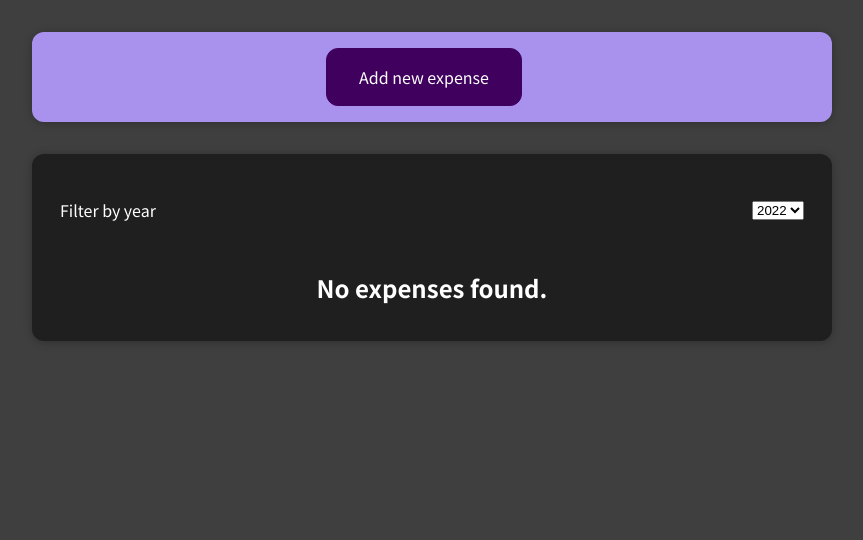
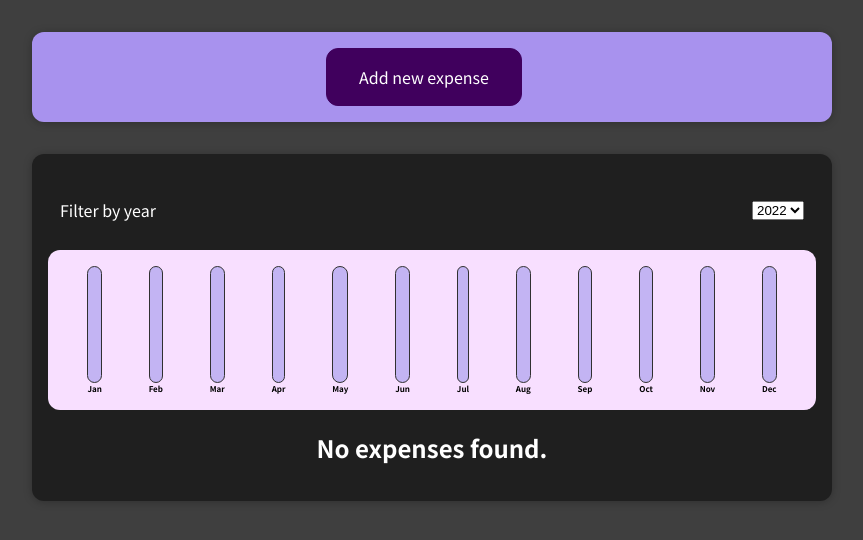
Before and after one commit to JarielGFox/expense_planner, a React (Create React App) app: page / in a window 1280 px wide. Shown: the top 540 px of the page, without its empty margins (208-1071 px from the left). Built offline with nearby package versions, Linux system fonts and the light colour scheme.

Commit message:
added indicators to track and monitor the expenses via chart bars

```diff
--- /dev/null
+++ b/src/components/Chart/Chart.css
@@ -0,0 +1,10 @@
+.chart {
+  height: 10rem;
+  padding: 1rem;
+  border-radius: 12px;
+  background-color: #f8dfff;
+  text-align: center;
+  display: flex;
+  justify-content: space-around;
+  text-align: center;
+}
--- /dev/null
+++ b/src/components/Chart/Chart.js
@@ -0,0 +1,21 @@
+import ChartBar from "./ChartBar";
+import "./Chart.css";
+
+const Chart = ({ dataPoints }) => {
+
+    const dataPointValues = dataPoints.map(dataPoint => dataPoint.value);
+    const maxTotal = Math.max(...dataPointValues);
+
+    return <div className="chart">
+        {dataPoints.map((dataPoint) => (
+            <ChartBar
+                value={dataPoint.value}
+                maxValue={maxTotal}
+                label={dataPoint.label}
+                key={dataPoint.label}
+            />
+        ))}
+    </div>;
+}
+
+export default Chart;
--- /dev/null
+++ b/src/components/Chart/ChartBar.css
@@ -0,0 +1,30 @@
+.chart-bar {
+  height: 100%;
+  display: flex;
+  flex-direction: column;
+  align-items: center;
+}
+
+.chart-bar__inner {
+  height: 100%;
+  width: 100%;
+  border: 1px solid #313131;
+  border-radius: 12px;
+  background-color: #c3b4f3;
+  overflow: hidden;
+  display: flex;
+  flex-direction: column;
+  justify-content: flex-end;
+}
+
+.chart-bar__fill {
+  background-color: #4826b9;
+  width: 100%;
+  transition: all 0.3s ease-out;
+}
+
+.chart-bar__label {
+  font-weight: bold;
+  font-size: 0.5rem;
+  text-align: center;
+}
--- /dev/null
+++ b/src/components/Chart/ChartBar.js
@@ -0,0 +1,23 @@
+import './ChartBar.css';
+
+const ChartBar = ({ label, maxValue, value }) => {
+
+    let barFillHeight = '0%';
+
+    if (maxValue > 0) {
+        barFillHeight = Math.round((value / maxValue) * 100) + '%';
+    }
+
+    return <div className="chart-bar">
+        <div className="chart-bar__inner">
+            <div style={{ height: barFillHeight }} className="chart-bar__fill">
+
+            </div>
+        </div>
+        <div className="chart-bar__label">
+            {label}
+        </div>
+    </div>;
+}
+
+export default ChartBar;
--- a/src/components/Expenses/ExpenseItem.js
+++ b/src/components/Expenses/ExpenseItem.js
@@ -1,24 +1,17 @@
-import { useState } from "react";
 import './ExpenseItem.css';
 import ExpenseDate from './ExpenseDate';
 import Card from '../UI/Card';
 
 const ExpenseItem = ({ title, amount, date }) => {
-    //impostiamo lo stato del titolo della spesa che dovrà mutare
-    const [expenseTitle, setExpenseTitle] = useState(title);
 
-    const clickHandler = () => {
-        setExpenseTitle('Updated!');
-    }
 
     return (
         <Card className="expense-item">
             <ExpenseDate date={date} />
             <div className="expense-item__description">
-                <h2>{expenseTitle}</h2>
+                <h2>{title}</h2>
                 <div className="expense-item__price">€{amount}</div>
             </div>
-            <button onClick={clickHandler}>Change title</button>
         </Card>
     )
 }
--- a/src/components/Expenses/Expenses.js
+++ b/src/components/Expenses/Expenses.js
@@ -4,6 +4,7 @@
 import '../ExpenseFilter/ExpenseFilter.css';
 import { useState } from "react"
 import ExpensesList from "./ExpensesList";
+import ExpensesChart from "./ExpensesChart";
 
 const Expenses = ({ expenses }) => {
     const [filteredYear, setFilteredYear] = useState('');
@@ -24,7 +25,7 @@
                 filteredYear={filteredYear}
                 setFilteredYear={filterChangeHandler}
             />
-
+            <ExpensesChart expenses={filteredExpenses} />
             <ExpensesList filteredExpenses={filteredExpenses} />
 
         </Card>
--- /dev/null
+++ b/src/components/Expenses/ExpensesChart.js
@@ -0,0 +1,28 @@
+import Chart from "../Chart/Chart";
+
+const ExpensesChart = ({ expenses }) => {
+
+    const chartDataPoints = [
+        { label: 'Jan', value: 0 },
+        { label: 'Feb', value: 0 },
+        { label: 'Mar', value: 0 },
+        { label: 'Apr', value: 0 },
+        { label: 'May', value: 0 },
+        { label: 'Jun', value: 0 },
+        { label: 'Jul', value: 0 },
+        { label: 'Aug', value: 0 },
+        { label: 'Sep', value: 0 },
+        { label: 'Oct', value: 0 },
+        { label: 'Nov', value: 0 },
+        { label: 'Dec', value: 0 },
+    ]
+
+    for (const expense of expenses) {
+        const expenseMonth = expense.date.getMonth();
+        chartDataPoints[expenseMonth].value += expense.amount;
+    }
+
+    return <Chart dataPoints={chartDataPoints} />;
+}
+
+export default ExpensesChart;
```
